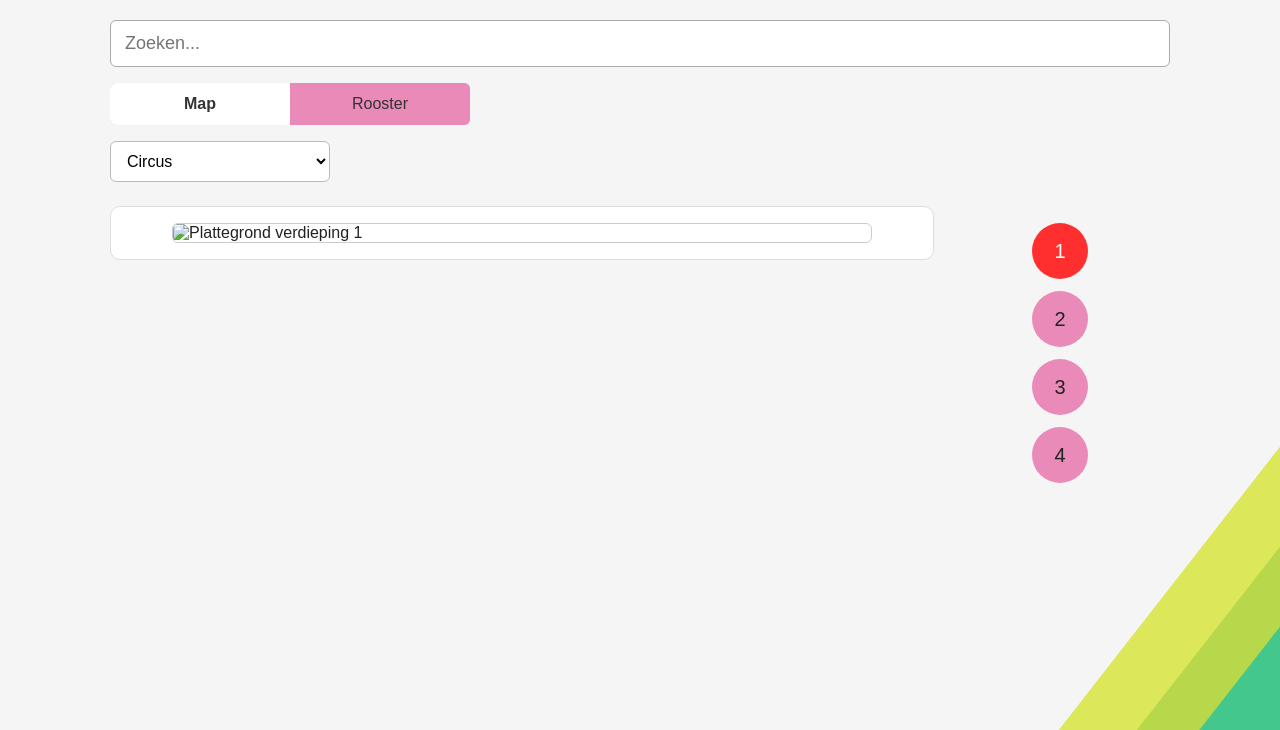
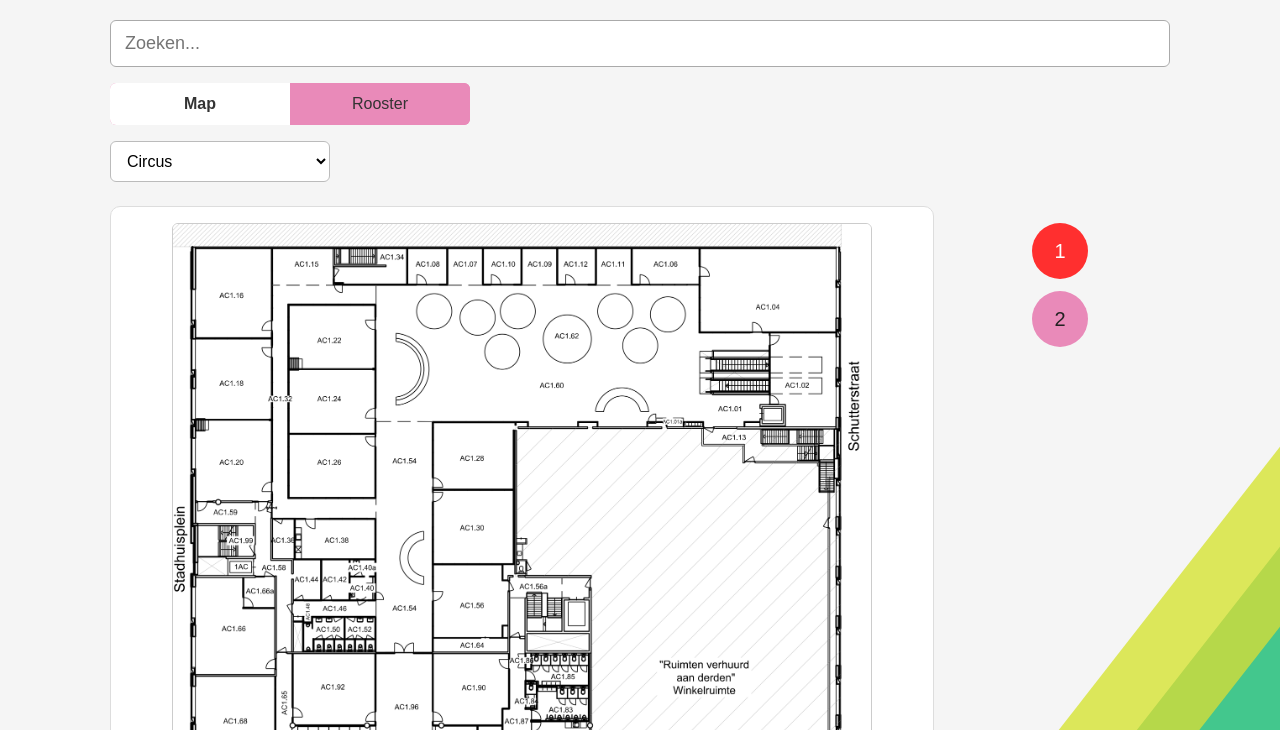
Before and after one commit to yehoshuaa/Hackaton, a website: page pages/HomePagina.html in a window 1280 px wide. Shown: the part 70-800 px from the top of the page. Drawn offline with Linux system fonts and the light colour scheme; no server answers.

Commit message:
feature: toevoegen van plattegronden
Toevoegen van plattegronden voor circus

```diff
--- a/js/HomeScript.js
+++ b/js/HomeScript.js
@@ -34,6 +34,12 @@ const closeModalBtn = document.getElementById("closeModalBtn");
 const cancelModalBtn = document.getElementById("cancelModalBtn");
 const header = document.querySelector("header");
 const main = document.querySelector("main");
+const buildingFloorImages = {
+    circus: {
+        1: "assets/circus-1.png",
+        2: "assets/circus-2.png"
+    }
+};
 
 hamburgerBtn.addEventListener("click", function () {
     sideMenu.classList.toggle("open");
@@ -45,18 +51,31 @@ overlay.addEventListener("click", function () {
     overlay.classList.remove("show");
 });
 
+function updateMapImage() {
+    const activeFloorButton = document.querySelector(".floor-btn.active");
+    const selectedBuilding = buildingSelect.value;
+    const selectedFloor = activeFloorButton ? activeFloorButton.dataset.floor : "1";
+    const buildingImages = buildingFloorImages[selectedBuilding] || {};
+    const imagePath = buildingImages[selectedFloor];
+
+    if (!imagePath) {
+        mapImage.removeAttribute("src");
+        mapImage.alt = `Geen plattegrond beschikbaar voor ${selectedBuilding} verdieping ${selectedFloor}`;
+        return;
+    }
+
+    mapImage.src = imagePath;
+    mapImage.alt = `Plattegrond ${selectedBuilding} verdieping ${selectedFloor}`;
+}
+
 floorButtons.forEach(function (button) {
     button.addEventListener("click", function () {
-        const floor = button.dataset.floor;
-
-        mapImage.src = `../images/placeholder${floor}.png`;
-        mapImage.alt = `Plattegrond verdieping ${floor}`;
-
         floorButtons.forEach(function (btn) {
             btn.classList.remove("active");
         });
 
         button.classList.add("active");
+        updateMapImage();
     });
 });
 
@@ -78,6 +97,7 @@ roosterTab.addEventListener("click", function () {
 
 buildingSelect.addEventListener("change", function () {
     console.log("Geselecteerd gebouw:", buildingSelect.value);
+    updateMapImage();
 });
 
 function openModal() {
@@ -412,3 +432,4 @@ modalOverlay.addEventListener("click", function (event) {
 });
 
 loadRooster();
+updateMapImage();
--- a/pages/HomePagina.html
+++ b/pages/HomePagina.html
@@ -51,16 +51,15 @@
                     <img
                         id="mapImage"
                         class="map-image"
-                        src="../images/placeholder1.png"
+                        src="assets/circus-1.png"
                         alt="Plattegrond verdieping 1">
                 </div>
-
                 <aside class="floor-section">
                     <div class="floor-buttons">
                         <button class="floor-btn active" data-floor="1">1</button>
                         <button class="floor-btn" data-floor="2">2</button>
-                        <button class="floor-btn" data-floor="3">3</button>
-                        <button class="floor-btn" data-floor="4">4</button>
+                        <!-- <button class="floor-btn" data-floor="3">3</button>
+                        <button class="floor-btn" data-floor="4">4</button> -->
                     </div>
                 </aside>
             </div>
```
